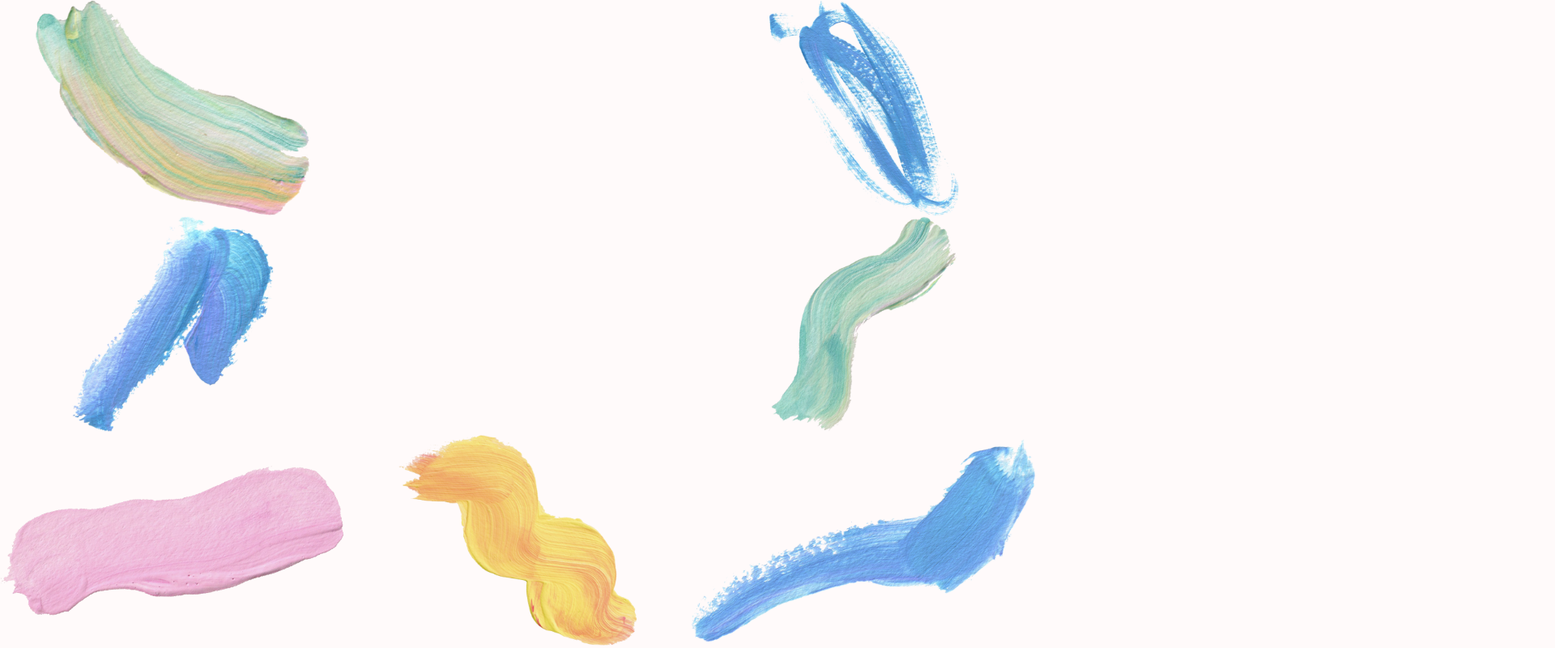
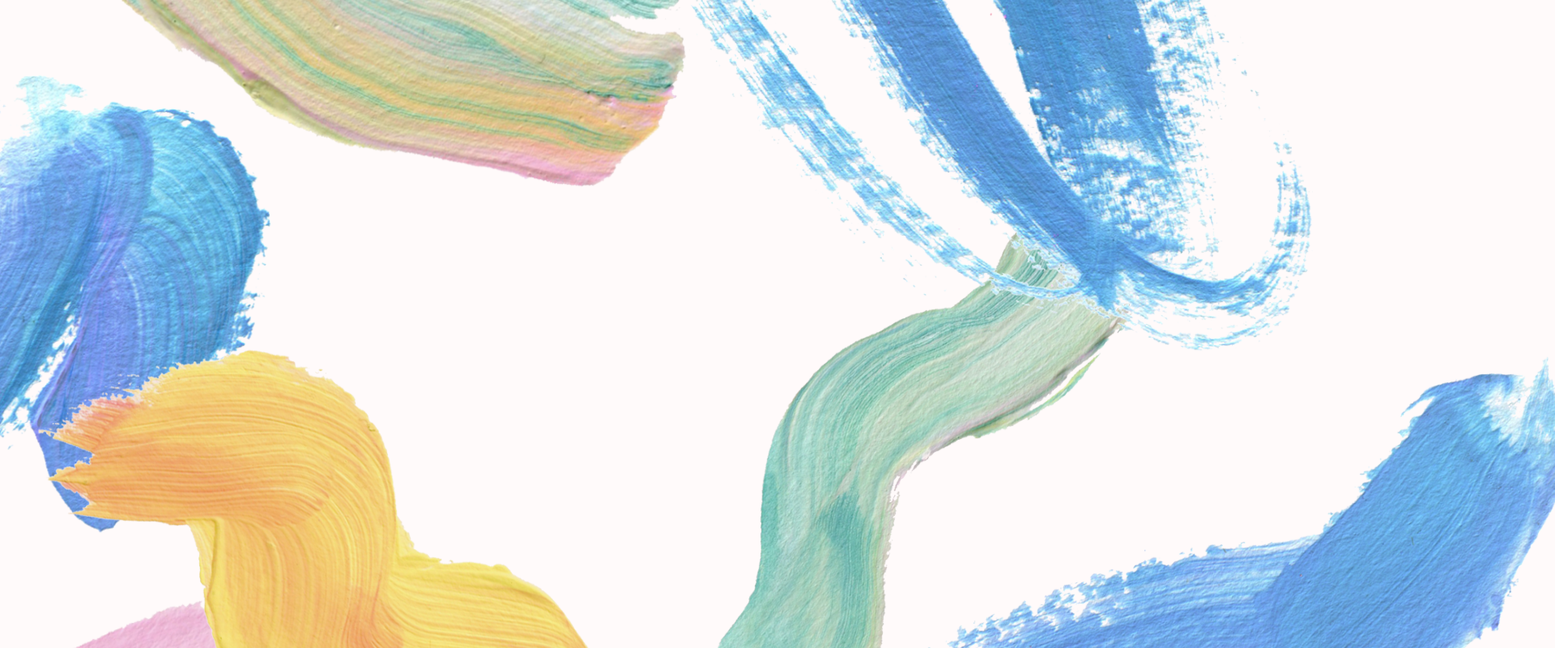
Before and after one commit to jayjeong8/women-on-the-line, a Next.js app: page / in a window 1280 px wide. Shown: the top 800 px of the page at 81% size, 1920 px wide, since content can reach past the window. Built offline with nearby package versions, Linux system fonts and the light colour scheme.

Commit message:
style: 배경 brush artwork 디자인 시안에 맞게 조정
- 디자인 시안에 맞게 brush artwork 사이즈 변경
- translate를 이용하여 디자인 시안에 맞게 위치 세부 조정

```diff
--- a/app/page.tsx
+++ b/app/page.tsx
@@ -4,26 +4,40 @@ export default function Home() {
     return (
         <main>
             <section className="grid grid-cols-3 grid-rows-3 h-screen">
-                <div className="col-start-1 col-span-1 row-start-1 row-span-1 relative">
-                    <Image className="object-contain" src="/images/sources/mix_brush.png" alt="" fill/>
+                <div className="col-start-1 col-span-1 row-start-1 row-span-1">
+                    <Image className="max-w-5xl -translate-x-12 -translate-y-2/3"
+                           src="/images/sources/mix_brush.png"
+                           alt="" width="900" height="0"/>
                 </div>
-                <div className="col-start-3 col-span-1 row-start-1 row-span-1 relative">
-                    <Image className="object-contain" src="/images/sources/blue_brush_3.png" alt="" fill/>
+                <div className="col-start-3 col-span-1 row-start-1 row-span-1">
+                    <Image className="max-w-6xl -translate-x-1/3 -translate-y-2/3"
+                           src="/images/sources/blue_brush_3.png"
+                           alt="" width="1200" height="0"/>
                 </div>
-                <div className="col-start-1 col-span-1 row-start-2 row-span-1 relative">
-                    <Image className="object-contain" src="/images/sources/blue_brush.png" alt="" fill/>
+                <div className="col-start-1 col-span-1 row-start-2 row-span-1">
+                    <Image className="max-w-2xl -translate-x-1/2 -translate-y-44"
+                           src="/images/sources/blue_brush.png"
+                           alt="" width="700" height="0"/>
                 </div>
-                <div className="col-start-3 col-span-1 row-start-2 row-span-1 relative">
-                    <Image className="object-contain" src="/images/sources/green_brush.png" alt="" fill/>
+                <div className="col-start-3 col-span-1 row-start-2 row-span-1">
+                    <Image className="max-w-3xl"
+                           src="/images/sources/green_brush.png"
+                           alt="" width="550" height="0"/>
                 </div>
-                <div className="col-start-1 col-span-1 row-start-3 row-span-1 relative">
-                    <Image className="object-contain" src="/images/sources/pink_brush.png" alt="" fill/>
+                <div className="col-start-1 col-span-1 row-start-3 row-span-1">
+                    <Image className="max-w-4xl -translate-x-1/2 translate-y-1/2"
+                           src="/images/sources/pink_brush.png"
+                           alt="" width="1000" height="0"/>
                 </div>
-                <div className="col-start-2 col-span-1 row-start-3 row-span-1 relative">
-                    <Image className="object-contain" src="/images/sources/yellow_brush.png" alt="" fill/>
+                <div className="col-start-2 col-span-1 row-start-3 row-span-1">
+                    <Image className="max-w-3xl -translate-x-1/2 -translate-y-28"
+                           src="/images/sources/yellow_brush.png"
+                           alt="" width="1100" height="0"/>
                 </div>
-                <div className="col-start-3 col-span-1 row-start-3 row-span-1 relative">
-                    <Image className="object-contain" src="/images/sources/blue_brush_2.png" alt="" fill/>
+                <div className="col-start-3 col-span-1 row-start-3 row-span-1">
+                    <Image className="max-w-5xl translate-x-24 -translate-y-24"
+                           src="/images/sources/blue_brush_2.png"
+                           alt="" width="1000" height="0"/>
                 </div>
             </section>
         </main>
```
